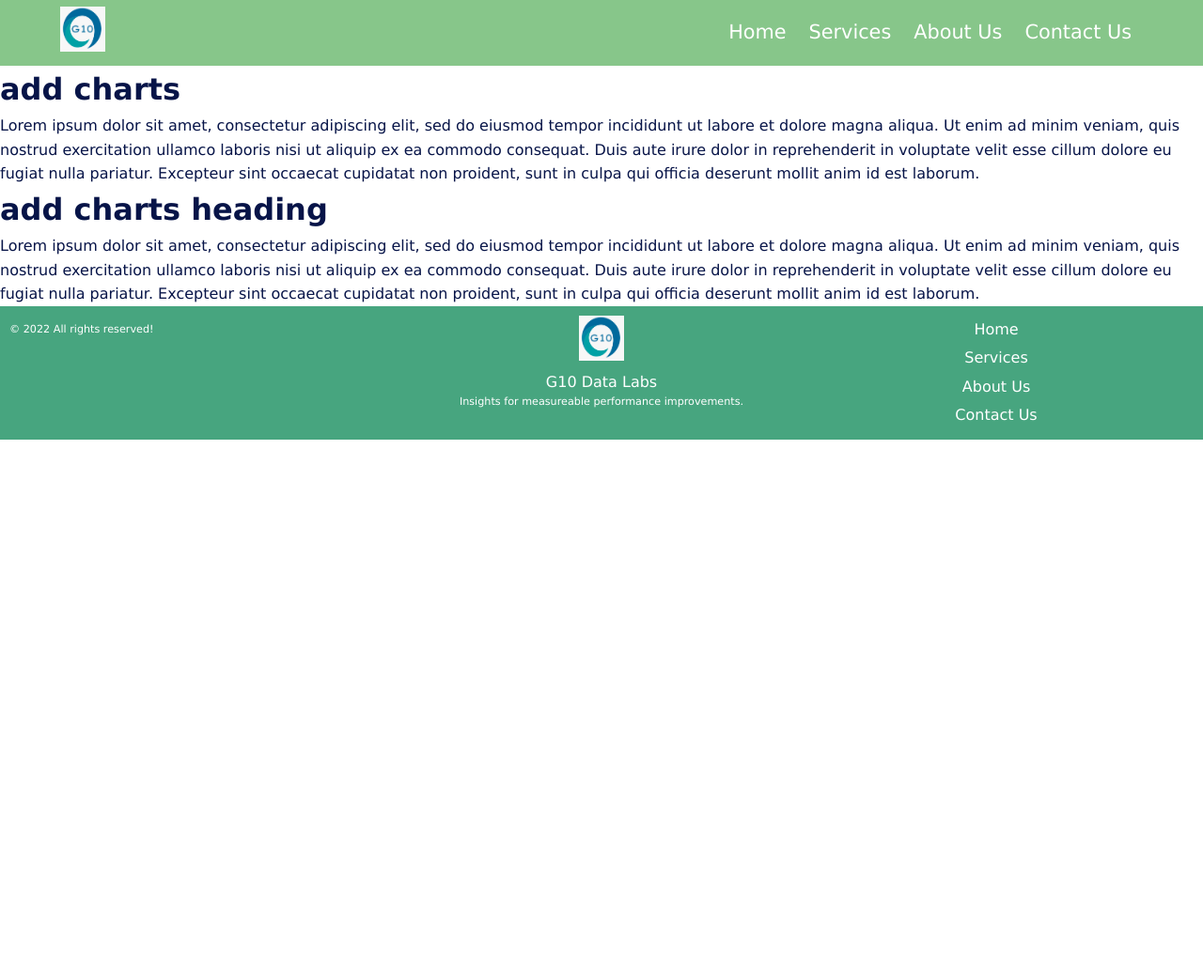
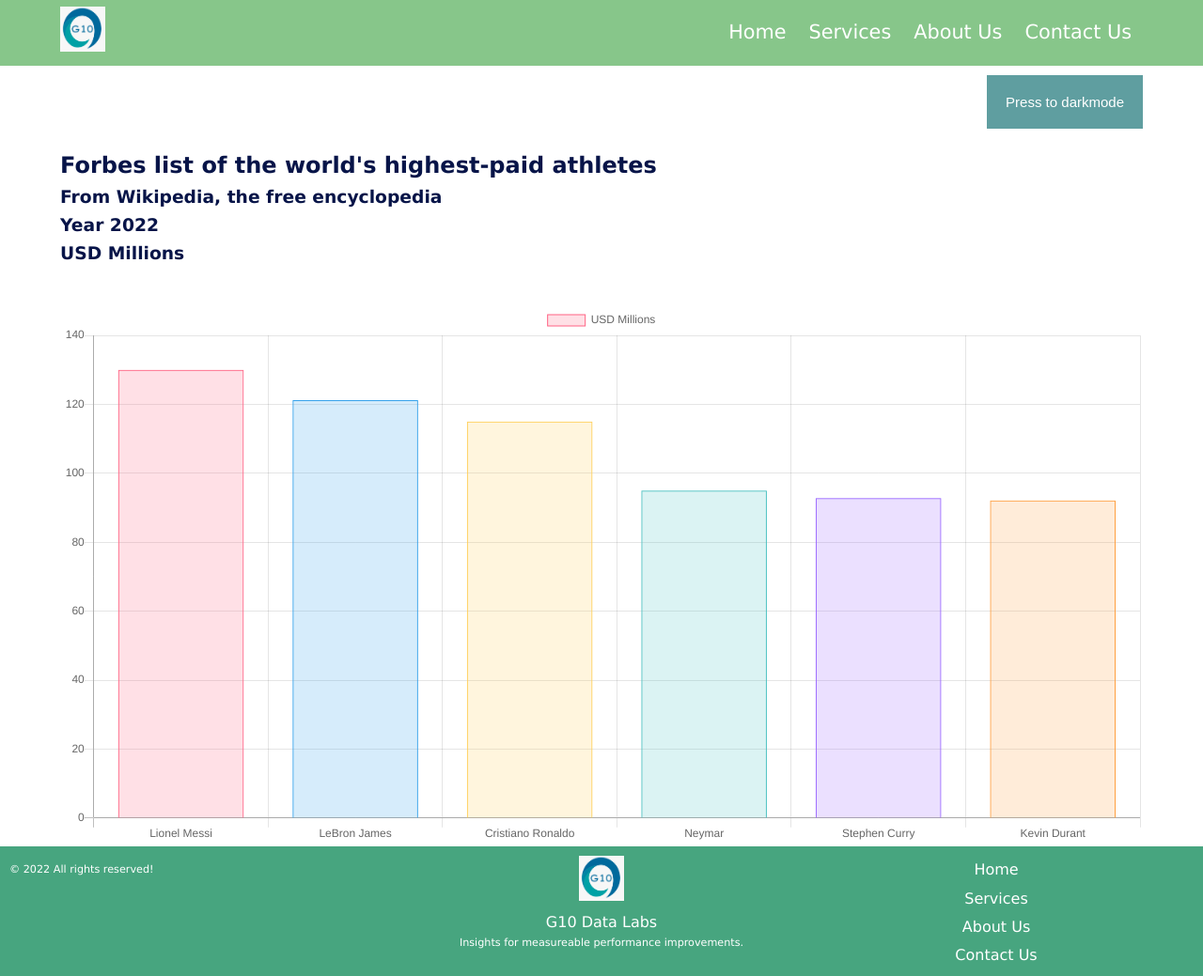
Before and after one commit to LuluFming/Group10---Assignment2, a plain HTML site: page html/chart.html in a window 1280 px wide. Shown: the whole page at 94% size. Before the commit the page ends 800 px from the top, so only its background shows below. Drawn offline with nearby package versions, Linux system fonts and the light colour scheme.

Commit message:
CHart updates

```diff
--- a/css/chart.css
+++ b/css/chart.css
@@ -4,9 +4,35 @@
   margin: 0;
 }
 
+.container{
+  width: 90%;
+  margin: 0 auto;
+}
 
 .chart{
     background-image:hsl(180, 46%, 88%);
     height: 800px;
     background-size: cover;
 }
+
+.btn-darkmode{
+  background-color: cadetblue;
+  border: none;
+  padding: 20px;
+  color: #fff;
+  font-size: 15px;
+  cursor: pointer;
+  margin-top: 10px;
+  margin-bottom: 20px;
+}
+
+.btn-darkmode:hover{
+  background-color: #366668;
+}
+
+/*Darkmode style*/
+
+.darkmode{
+  background-color: #000;
+  color: #fff;
+}
--- a/html/chart.html
+++ b/html/chart.html
@@ -8,16 +8,16 @@
 <html lang="en">
 
 <head>
+  <script src="https://cdnjs.cloudflare.com/ajax/libs/Chart.js/2.5.0/Chart.min.js"></script>
+  <link rel="icon" type="image/x-icon" href="../img/logo.ico">
+  <meta charset="utf-8">
+  <meta name="viewport" content="width=device-width, initial-scale=1">
+  <title>G10 Data Science group</title>
   <link rel="stylesheet" href="../css/style.css">
   <link rel="stylesheet" href="../css/chart.css">
-  <script src="../js/chart.js"></script>
-  <link rel="icon" type="image/x-icon" href="../img/logo.ico">
-  <meta charset="utf-8">
-<meta name="viewport" content="width=device-width, initial-scale=1">
-<title>G10 Data Science group</title>
 
 </head>
-<body>
+<body id="pagina_chart">
   <!-- Navigation Bar-->
   <div class = "navbar">
     <div class = "nav-container">
@@ -35,16 +35,17 @@
     </div>
   </div>
 
+  <section class="container">
+    <div style="text-align:right;">
+      <button class="btn-darkmode" onclick="darkmode()">Press to darkmode</button>
+    </div>
+    <h1>Forbes list of the world's highest-paid athletes</h1>
+    <h3>From Wikipedia, the free encyclopedia</h3>
+    <h3>Year 2022</h3>
+    <h3>USD Millions</h3>
+    <canvas id="myChart" style="width:auto;max-width:auto; margin-top:40px;"></canvas>
 
-
-   <!-- MAIN PAGE SECTION-->
-   <div class="chart-container">
-    <h1>add charts</h1>
-    <p>Lorem ipsum dolor sit amet, consectetur adipiscing elit, sed do eiusmod tempor incididunt ut labore et dolore magna aliqua. Ut enim ad minim veniam, quis nostrud exercitation ullamco laboris nisi ut aliquip ex ea commodo consequat. Duis aute irure dolor in reprehenderit in voluptate velit esse cillum dolore eu fugiat nulla pariatur. Excepteur sint occaecat cupidatat non proident, sunt in culpa qui officia deserunt mollit anim id est laborum.</p>
-
-    <h1>add charts heading</h1>
-    <p>Lorem ipsum dolor sit amet, consectetur adipiscing elit, sed do eiusmod tempor incididunt ut labore et dolore magna aliqua. Ut enim ad minim veniam, quis nostrud exercitation ullamco laboris nisi ut aliquip ex ea commodo consequat. Duis aute irure dolor in reprehenderit in voluptate velit esse cillum dolore eu fugiat nulla pariatur. Excepteur sint occaecat cupidatat non proident, sunt in culpa qui officia deserunt mollit anim id est laborum.</p>
-  </div>
+  </section> <!-- chart -->
 
 
     <!-- Footer-->
@@ -71,6 +72,7 @@
       </div>
     </footer>
 
+    <script src="../js/chart.js"></script>
 </body>
 
 
--- a/js/chart.js
+++ b/js/chart.js
@@ -0,0 +1,45 @@
+console.log('trayendo chart js')
+var ctxB = document.getElementById("myChart").getContext('2d');
+var myBarChart = new Chart(ctxB, {
+  type: 'bar',
+  data: {
+    labels: ["Lionel Messi", "LeBron James", "Cristiano Ronaldo", "Neymar", "Stephen Curry", "Kevin Durant"],
+    datasets: [{
+      label: 'USD Millions',
+      data: [130, 121.2, 115, 95, 92.8, 92.1],
+      backgroundColor: [
+        'rgba(255, 99, 132, 0.2)',
+        'rgba(54, 162, 235, 0.2)',
+        'rgba(255, 206, 86, 0.2)',
+        'rgba(75, 192, 192, 0.2)',
+        'rgba(153, 102, 255, 0.2)',
+        'rgba(255, 159, 64, 0.2)'
+      ],
+      borderColor: [
+        'rgba(255,99,132,1)',
+        'rgba(54, 162, 235, 1)',
+        'rgba(255, 206, 86, 1)',
+        'rgba(75, 192, 192, 1)',
+        'rgba(153, 102, 255, 1)',
+        'rgba(255, 159, 64, 1)'
+      ],
+      borderWidth: 1
+    }]
+  },
+  options: {
+    scales: {
+      yAxes: [{
+        ticks: {
+          beginAtZero: true
+        }
+      }]
+    }
+  }
+});
+
+//Boton para el Darkmode
+function darkmode(){
+  var pagina_chart = document.getElementById("pagina_chart");
+
+  pagina_chart.classList.toggle('darkmode');
+}
```
Also changed, not shown: html/about.html (+4 -3 lines), 1 other file.
